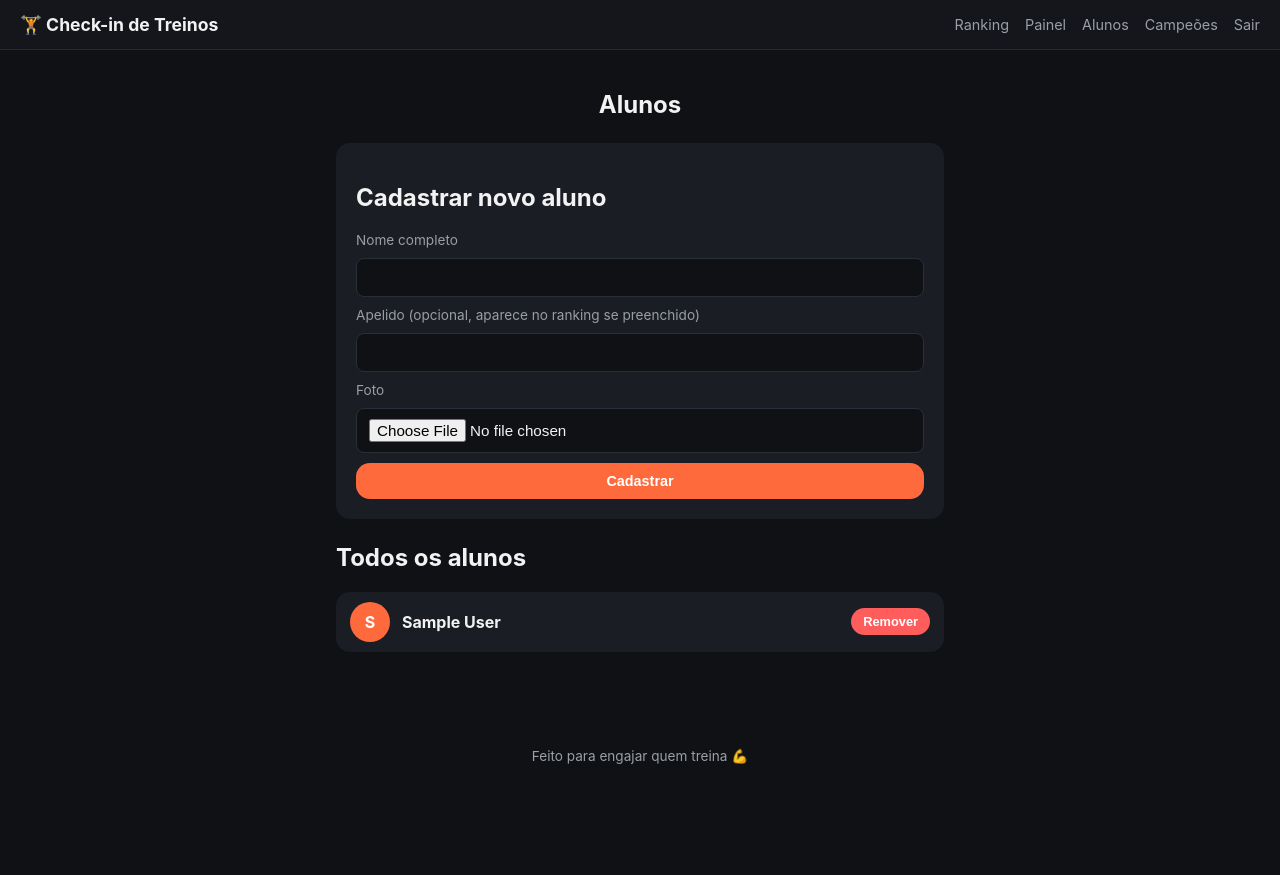
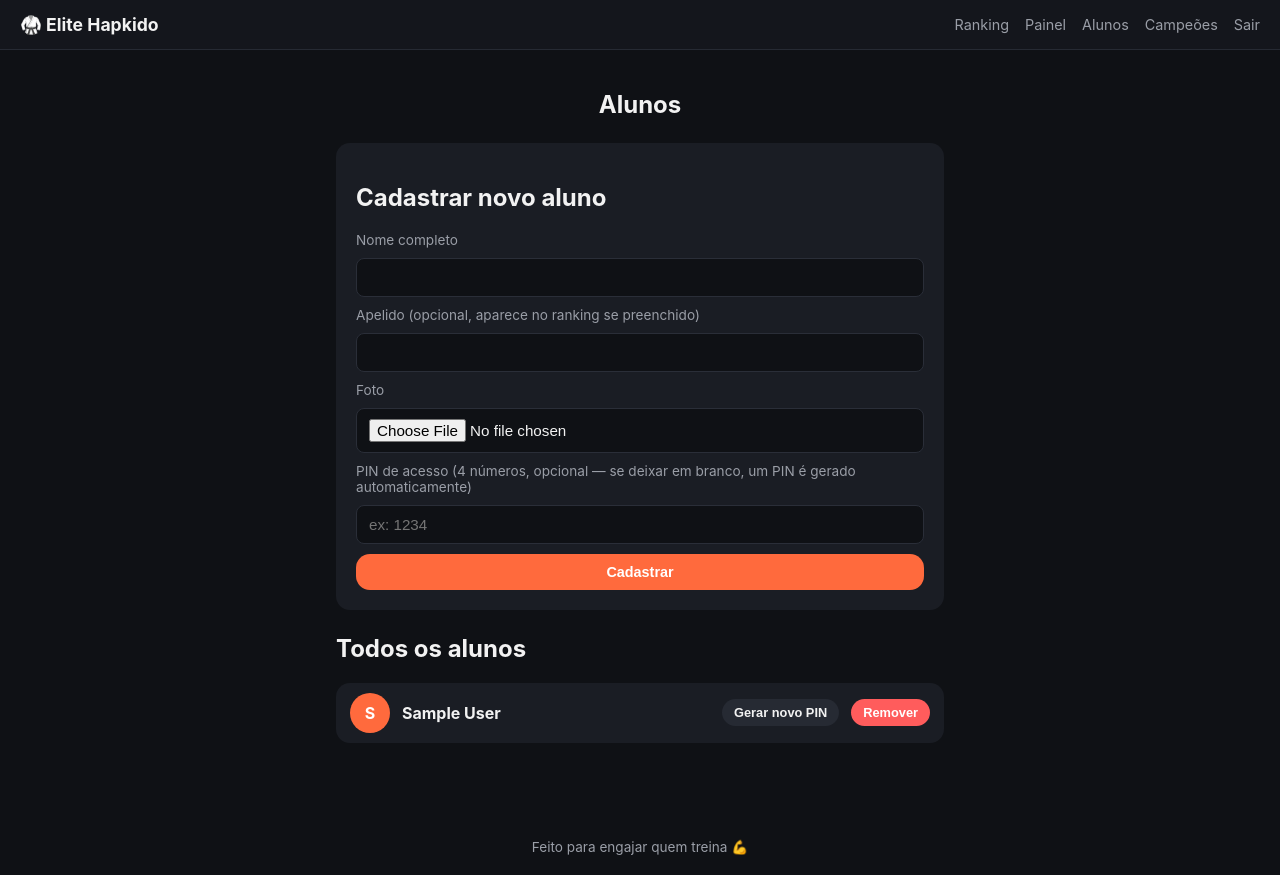
Before and after one commit to Othilbh/App-Elite, a Flask app: page /admin/alunos in a window 1280 px wide. Before the commit the page ends 764 px from the top, so only its background shows below. Run offline with Flask 3, Linux system fonts and the light colour scheme; the visitor is signed in with stand-in values (Sample User, id 1); data comes from the database, SQL or seed files in the repository.

Commit message:
Adiciona PIN individual do aluno, corrige PWA quebrado e rebranding Elite Hapkido
- PIN de 4 digitos por aluno: evita que um aluno faca check-in em nome de outro
- Cria manifest.json, sw.js e icones do PWA que o app ja referenciava mas nao existiam no repo
- Rebranding: titulo, theme-color e nome do app para Elite Hapkido
- README: passo a passo de deploy no Render, incluindo aviso sobre disco persistente para fotos/banco nao sumirem a cada deploy
- .gitignore para nao versionar checkin.db e fotos de teste

```diff
--- a/app.py
+++ b/app.py
@@ -1,4 +1,5 @@
 import os
+import random
 import sqlite3
 from collections import defaultdict
 from datetime import date, datetime
@@ -50,6 +51,7 @@ def init_db():
             name TEXT NOT NULL,
             nickname TEXT,
             photo TEXT,
+            pin TEXT,
             active INTEGER NOT NULL DEFAULT 1,
             created_at TEXT NOT NULL
         );
@@ -74,6 +76,11 @@ def init_db():
         );
         """
     )
+    # Migração segura: bancos criados antes da coluna "pin" existir.
+    try:
+        db.execute("ALTER TABLE students ADD COLUMN pin TEXT")
+    except sqlite3.OperationalError:
+        pass  # coluna já existe
     db.commit()
     db.close()
 
@@ -83,6 +90,26 @@ def init_db():
 # --------------------------------------------------------------------------
 def allowed_file(filename):
     return "." in filename and filename.rsplit(".", 1)[1].lower() in ALLOWED_EXT
+
+
+def generate_pin():
+    return f"{random.randint(0, 9999):04d}"
+
+
+def is_student_verified(student_id):
+    """Alunos sem PIN definido (cadastro antigo) passam direto, para não
+    trancar ninguém fora. Quem tem PIN precisa ter verificado nesta sessão."""
+    student = get_student(student_id)
+    if not student or not student["pin"]:
+        return True
+    return student_id in session.get("verified_students", [])
+
+
+def mark_student_verified(student_id):
+    verified = session.get("verified_students", [])
+    if student_id not in verified:
+        verified.append(student_id)
+    session["verified_students"] = verified
 
 
 def today_str():
@@ -184,12 +211,35 @@ def index():
     return render_template("index.html", students=students, top3=ranking_year)
 
 
+@app.route("/aluno/<int:student_id>/entrar", methods=["GET", "POST"])
+def aluno_entrar(student_id):
+    student = get_student(student_id)
+    if not student:
+        flash("Aluno não encontrado.", "error")
+        return redirect(url_for("index"))
+
+    if is_student_verified(student_id):
+        return redirect(url_for("aluno_dashboard", student_id=student_id))
+
+    if request.method == "POST":
+        pin = request.form.get("pin", "").strip()
+        if pin == student["pin"]:
+            mark_student_verified(student_id)
+            return redirect(url_for("aluno_dashboard", student_id=student_id))
+        flash("PIN incorreto. Peça o seu PIN ao professor.", "error")
+
+    return render_template("aluno_entrar.html", student=student)
+
+
 @app.route("/aluno/<int:student_id>")
 def aluno_dashboard(student_id):
     student = get_student(student_id)
     if not student:
         flash("Aluno não encontrado.", "error")
         return redirect(url_for("index"))
+
+    if not is_student_verified(student_id):
+        return redirect(url_for("aluno_entrar", student_id=student_id))
 
     week, month, year = counts_for_student(student_id)
 
@@ -222,6 +272,9 @@ def fazer_checkin(student_id):
     if not student:
         flash("Aluno não encontrado.", "error")
         return redirect(url_for("index"))
+
+    if not is_student_verified(student_id):
+        return redirect(url_for("aluno_entrar", student_id=student_id))
 
     db = get_db()
     existing = db.execute(
@@ -369,9 +422,16 @@ def admin_novo_aluno():
 
     name = request.form.get("name", "").strip()
     nickname = request.form.get("nickname", "").strip()
+    pin = request.form.get("pin", "").strip()
     if not name:
         flash("O nome do aluno é obrigatório.", "error")
         return redirect(url_for("admin_alunos"))
+
+    if pin and (not pin.isdigit() or len(pin) != 4):
+        flash("O PIN precisa ter exatamente 4 números. Deixe em branco para gerar automaticamente.", "error")
+        return redirect(url_for("admin_alunos"))
+    if not pin:
+        pin = generate_pin()
 
     photo_filename = None
     file = request.files.get("photo")
@@ -383,11 +443,33 @@ def admin_novo_aluno():
 
     db = get_db()
     db.execute(
-        "INSERT INTO students (name, nickname, photo, active, created_at) VALUES (?, ?, ?, 1, ?)",
-        (name, nickname or None, photo_filename, datetime.now().isoformat()),
+        "INSERT INTO students (name, nickname, photo, pin, active, created_at) VALUES (?, ?, ?, ?, 1, ?)",
+        (name, nickname or None, photo_filename, pin, datetime.now().isoformat()),
     )
     db.commit()
-    flash(f"Aluno {name} cadastrado!", "success")
+    flash(f"Aluno {name} cadastrado! PIN de acesso: {pin} (repasse esse número a ele).", "success")
+    return redirect(url_for("admin_alunos"))
+
+
+@app.route("/admin/alunos/<int:student_id>/novo-pin", methods=["POST"])
+def admin_novo_pin(student_id):
+    if not require_admin():
+        return redirect(url_for("admin_login"))
+    student = get_student(student_id)
+    if not student:
+        flash("Aluno não encontrado.", "error")
+        return redirect(url_for("admin_alunos"))
+
+    new_pin = generate_pin()
+    db = get_db()
+    db.execute("UPDATE students SET pin = ? WHERE id = ?", (new_pin, student_id))
+    db.commit()
+    # Invalida a verificação de sessão anterior para esse aluno, se houver.
+    verified = session.get("verified_students", [])
+    if student_id in verified:
+        verified.remove(student_id)
+        session["verified_students"] = verified
+    flash(f"Novo PIN de {student['nickname'] or student['name']}: {new_pin}", "success")
     return redirect(url_for("admin_alunos"))
 
 
--- a/templates/admin_alunos.html
+++ b/templates/admin_alunos.html
@@ -18,6 +18,9 @@
     <label for="photo">Foto</label>
     <input type="file" id="photo" name="photo" accept="image/*">
 
+    <label for="pin">PIN de acesso (4 números, opcional — se deixar em branco, um PIN é gerado automaticamente)</label>
+    <input type="text" id="pin" name="pin" inputmode="numeric" pattern="[0-9]{4}" maxlength="4" placeholder="ex: 1234">
+
     <button type="submit" class="btn btn-primary">Cadastrar</button>
   </form>
 </section>
@@ -35,8 +38,12 @@
         <div class="student-info">
           <strong>{{ s.nickname or s.name }}</strong>
           {% if s.nickname %}<span class="muted">{{ s.name }}</span>{% endif %}
+          {% if s.pin %}<span class="muted">PIN: {{ s.pin }}</span>{% endif %}
           {% if not s.active %}<span class="badge badge-rejected">Inativo</span>{% endif %}
         </div>
+        <form method="post" action="{{ url_for('admin_novo_pin', student_id=s.id) }}">
+          <button type="submit" class="btn btn-small" style="background:#262a33;color:var(--text);">Gerar novo PIN</button>
+        </form>
         {% if s.active %}
           <form method="post" action="{{ url_for('admin_inativar_aluno', student_id=s.id) }}">
             <button type="submit" class="btn btn-reject btn-small">Remover</button>
--- a/templates/base.html
+++ b/templates/base.html
@@ -3,21 +3,21 @@
 <head>
 <meta charset="UTF-8">
 <meta name="viewport" content="width=device-width, initial-scale=1.0">
-<title>{% block title %}Check-in de Treinos{% endblock %}</title>
+<title>{% block title %}Elite Hapkido — Check-in{% endblock %}</title>
 <link rel="stylesheet" href="{{ url_for('static', filename='css/style.css') }}">
 
 <!-- PWA: permite instalar o app na tela inicial do celular -->
 <link rel="manifest" href="{{ url_for('static', filename='manifest.json') }}">
-<meta name="theme-color" content="#ff6a3d">
+<meta name="theme-color" content="#11141b">
 <link rel="icon" href="{{ url_for('static', filename='icons/icon-192.png') }}">
 <link rel="apple-touch-icon" href="{{ url_for('static', filename='icons/icon-192.png') }}">
 <meta name="apple-mobile-web-app-capable" content="yes">
 <meta name="apple-mobile-web-app-status-bar-style" content="black-translucent">
-<meta name="apple-mobile-web-app-title" content="Treinos">
+<meta name="apple-mobile-web-app-title" content="Elite Hapkido">
 </head>
 <body>
 <header class="topbar">
-  <a href="{{ url_for('index') }}" class="brand">🏋️ Check-in de Treinos</a>
+  <a href="{{ url_for('index') }}" class="brand">🥋 Elite Hapkido</a>
   <nav>
     <a href="{{ url_for('ranking') }}">Ranking</a>
     {% if is_admin %}
--- a/templates/index.html
+++ b/templates/index.html
@@ -28,7 +28,7 @@
 
 <section class="student-grid">
   {% for s in students %}
-    <a class="student-card" href="{{ url_for('aluno_dashboard', student_id=s.id) }}">
+    <a class="student-card" href="{{ url_for('aluno_entrar', student_id=s.id) }}">
       {% if s.photo %}
         <img src="{{ url_for('uploaded_file', filename=s.photo) }}" alt="{{ s.nickname or s.name }}">
       {% else %}
```
Also changed, not shown: static/sw.js (added, +50 -0 lines), templates/aluno_entrar.html (added, +26 -0 lines), README.md, static/icons/icon-192.png (added), static/icons/icon-512-maskable.png (added), static/icons/icon-512.png (added), static/manifest.json (added), 1 other file.
